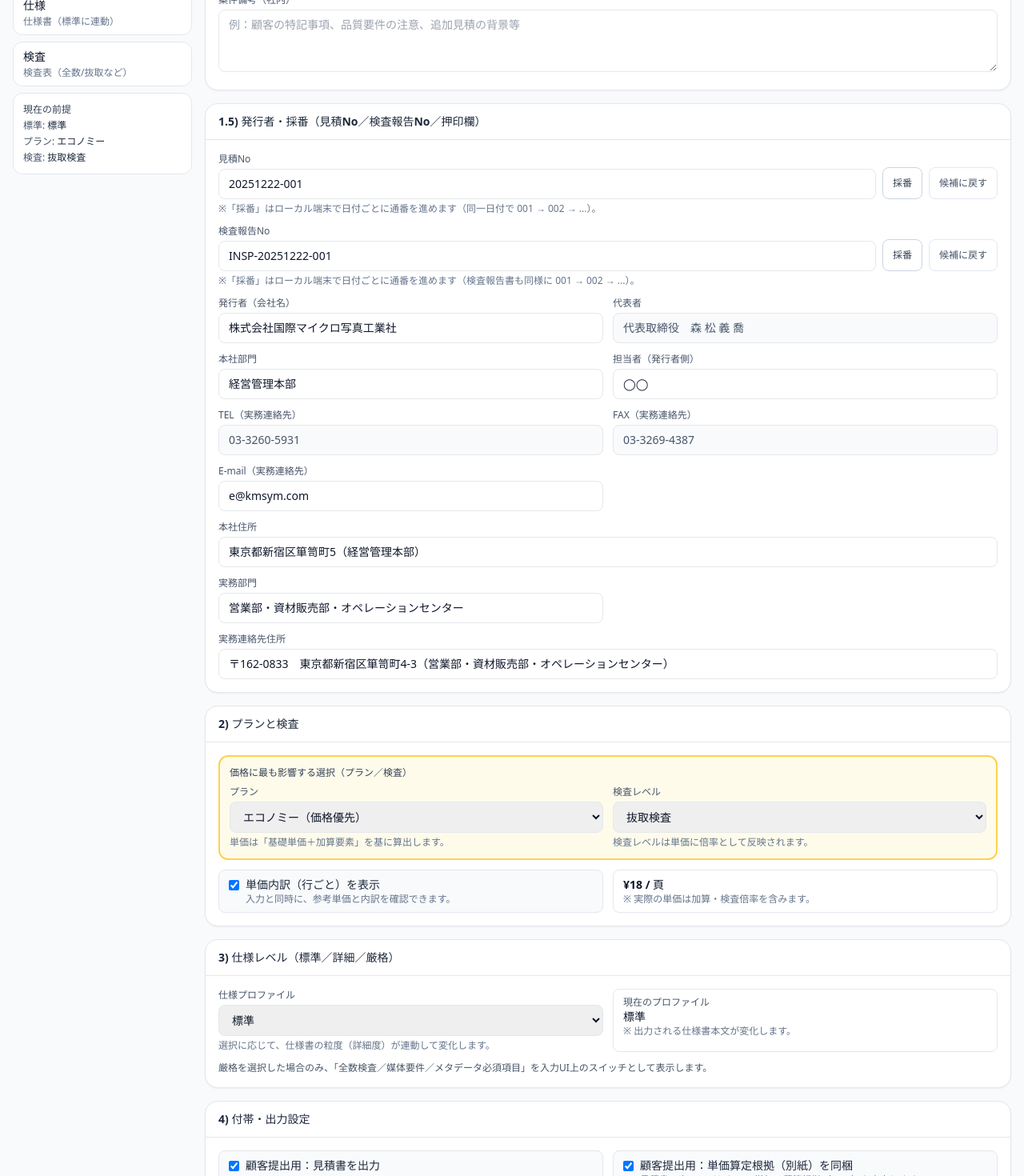
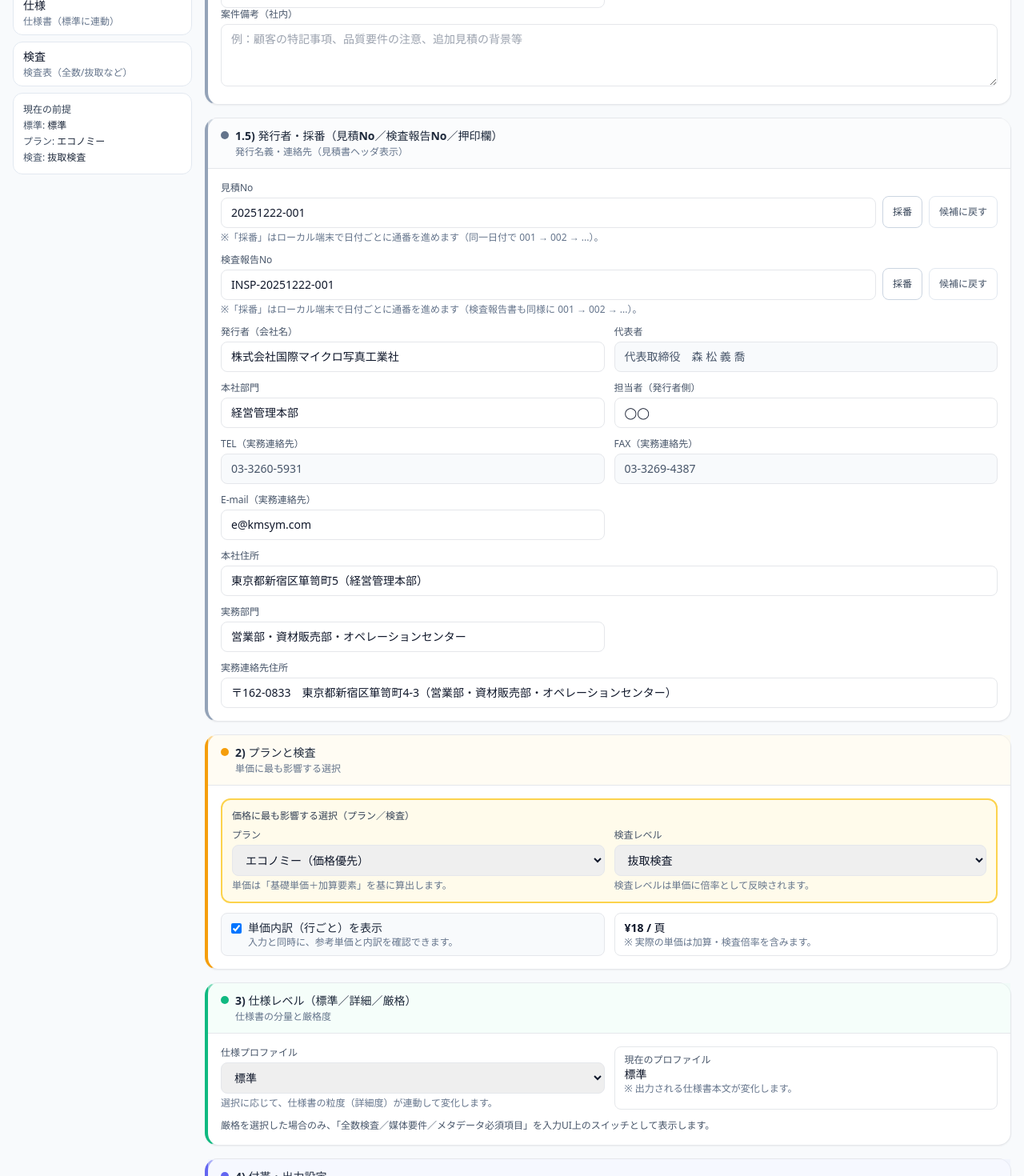
Before and after one commit to atty-ito/pj-mirai-pricing2, a React (Vite) app: page / in a window 1280 px wide. Shown: the part 380-1850 px from the top of the page at 80% size. Built offline with nearby package versions, Linux system fonts and the light colour scheme.

Commit message:
入力画面変更

```diff
--- a/src/App.tsx
+++ b/src/App.tsx
@@ -489,7 +489,44 @@ function computeCalc(data: Data): CalcResult {
     });
   }
 
-  // 2) 案件単位の固定費
+  // 2) 特殊工程・実費（自由入力）
+  // - 旧：品目＋金額（amount）だけ
+  // - 新：品目＋数量＋単価（qty × unitPrice）も扱える（amount は最終の税抜金額）
+  for (const m of data.miscExpenses) {
+    const label = (m.label ?? "").trim();
+
+    const qty = Math.max(0, toInt(m.qty ?? 1, 1));
+    const unit = (m.unit ?? "式").trim() || "式";
+
+    // unitPrice が未設定でも旧データ互換として amount を単価扱いにできるよう補完する
+    const unitPrice =
+      m.unitPrice != null
+        ? Math.max(0, Math.round(m.unitPrice))
+        : qty > 0
+          ? Math.max(0, Math.round(m.amount / qty))
+          : Math.max(0, Math.round(m.amount));
+
+    // 旧互換：qty/unit/unitPrice が未入力なら amount をそのまま採る（単価＝合計）
+    const amount =
+      m.unitPrice != null || m.qty != null || m.unit != null
+        ? Math.max(0, Math.round(qty * unitPrice))
+        : Math.max(0, Math.round(m.amount));
+
+    if (!label && amount === 0) continue;
+
+    lineItems.push({
+      kind: "misc",
+      label: label || "特殊工程・実費",
+      qty: qty || 1,
+      unit,
+      unitPrice,
+      amount,
+    });
+  }
+
+
+
+// 3) 案件単位の固定費
   const fixed = PROJECT_FIXED_FEES[data.tier];
   lineItems.push({
     kind: "fixed",
@@ -508,7 +545,7 @@ function computeCalc(data: Data): CalcResult {
     amount: fixed.management,
   });
 
-  // 3) 付帯（定額）
+  // 4) 付帯（定額）
   if (data.includeFumigation) {
     lineItems.push({
       kind: "addon",
@@ -557,41 +594,6 @@ function computeCalc(data: Data): CalcResult {
       unit: "式",
       unitPrice: ADDON_FIXED_FEES.encryption,
       amount: ADDON_FIXED_FEES.encryption,
-    });
-  }
-
-  // 4) 特殊工程・実費（自由入力）
-  // - 旧：品目＋金額（amount）だけ
-  // - 新：品目＋数量＋単価（qty × unitPrice）も扱える（amount は最終の税抜金額）
-  for (const m of data.miscExpenses) {
-    const label = (m.label ?? "").trim();
-
-    const qty = Math.max(0, toInt(m.qty ?? 1, 1));
-    const unit = (m.unit ?? "式").trim() || "式";
-
-    // unitPrice が未設定でも旧データ互換として amount を単価扱いにできるよう補完する
-    const unitPrice =
-      m.unitPrice != null
-        ? Math.max(0, Math.round(m.unitPrice))
-        : qty > 0
-          ? Math.max(0, Math.round(m.amount / qty))
-          : Math.max(0, Math.round(m.amount));
-
-    // 旧互換：qty/unit/unitPrice が未入力なら amount をそのまま採る（単価＝合計）
-    const amount =
-      m.unitPrice != null || m.qty != null || m.unit != null
-        ? Math.max(0, Math.round(qty * unitPrice))
-        : Math.max(0, Math.round(m.amount));
-
-    if (!label && amount === 0) continue;
-
-    lineItems.push({
-      kind: "misc",
-      label: label || "特殊工程・実費",
-      qty: qty || 1,
-      unit,
-      unitPrice,
-      amount,
     });
   }
 
@@ -857,11 +859,54 @@ function buildSpecSections(data: Data): SpecSection[] {
 
 // ---- UI部品 ----
 
-function Card(props: { title: string; children: ReactNode; right?: ReactNode }) {
+type CardTone = "slate" | "indigo" | "emerald" | "amber" | "rose";
+
+const CARD_TONE: Record<CardTone, { outer: string; header: string; dot: string }> = {
+  slate: {
+    outer: "border-l-4 border-l-slate-400 print:border-l-0",
+    header: "bg-slate-50/60 print:bg-white",
+    dot: "bg-slate-500",
+  },
+  indigo: {
+    outer: "border-l-4 border-l-indigo-500 print:border-l-0",
+    header: "bg-indigo-50/50 print:bg-white",
+    dot: "bg-indigo-500",
+  },
+  emerald: {
+    outer: "border-l-4 border-l-emerald-500 print:border-l-0",
+    header: "bg-emerald-50/50 print:bg-white",
+    dot: "bg-emerald-500",
+  },
+  amber: {
+    outer: "border-l-4 border-l-amber-500 print:border-l-0",
+    header: "bg-amber-50/60 print:bg-white",
+    dot: "bg-amber-500",
+  },
+  rose: {
+    outer: "border-l-4 border-l-rose-500 print:border-l-0",
+    header: "bg-rose-50/50 print:bg-white",
+    dot: "bg-rose-500",
+  },
+};
+
+function Card(props: { title: string; children: ReactNode; right?: ReactNode; tone?: CardTone; subtitle?: string }) {
+  const tone: CardTone = props.tone ?? "slate";
+  const t = CARD_TONE[tone];
   return (
-    <div className="print-page rounded-2xl border bg-white shadow-sm print:rounded-none print:border-0 print:shadow-none">
-      <div className="flex items-center justify-between border-b px-4 py-3">
-        <div className="text-sm font-semibold text-slate-800">{props.title}</div>
+    <div
+      className={[
+        "print-page rounded-2xl border bg-white shadow-sm print:rounded-none print:border-0 print:shadow-none",
+        t.outer,
+      ].join(" ")}
+    >
+      <div className={["flex items-center justify-between border-b px-4 py-3 print:bg-white", t.header].join(" ")}>
+        <div className="flex items-start gap-2">
+          <span className={["mt-1 inline-block h-2.5 w-2.5 rounded-full print:hidden", t.dot].join(" ")} />
+          <div>
+            <div className="text-sm font-semibold text-slate-800">{props.title}</div>
+            {props.subtitle ? <div className="mt-0.5 text-xs text-slate-500">{props.subtitle}</div> : null}
+          </div>
+        </div>
         {props.right}
       </div>
       <div className="p-4">{props.children}</div>
@@ -886,7 +931,7 @@ function TextField(props: {
       <Label>{props.label}</Label>
       <input
         className={[
-          "w-full rounded-lg border px-3 py-2 text-sm",
+          "w-full rounded-lg border px-3 py-2 text-sm focus:outline-none focus:ring-2 focus:ring-indigo-200 focus:border-indigo-400",
           disabled ? "bg-slate-50 text-slate-600" : "bg-white",
         ].join(" ")}
         value={String(props.value)}
@@ -909,7 +954,7 @@ function TextAreaField(props: {
     <div>
       <Label>{props.label}</Label>
       <textarea
-        className="w-full rounded-lg border px-3 py-2 text-sm"
+        className="w-full rounded-lg border px-3 py-2 text-sm focus:outline-none focus:ring-2 focus:ring-indigo-200 focus:border-indigo-400"
         value={String(props.value)}
         placeholder={props.placeholder}
         rows={props.rows ?? 4}
@@ -932,7 +977,7 @@ function NumberField(props: {
       <Label>{props.label}</Label>
       <div className="flex items-center gap-2">
         <input
-          className="w-full rounded-lg border px-3 py-2 text-sm"
+          className="w-full rounded-lg border px-3 py-2 text-sm focus:outline-none focus:ring-2 focus:ring-indigo-200 focus:border-indigo-400"
           type="number"
           min={props.min ?? 0}
           step={props.step ?? 1}
@@ -956,7 +1001,7 @@ function SelectField<T extends string | number>(props: {
     <div>
       <Label>{props.label}</Label>
       <select
-        className="w-full rounded-lg border px-3 py-2 text-sm"
+        className="w-full rounded-lg border px-3 py-2 text-sm focus:outline-none focus:ring-2 focus:ring-indigo-200 focus:border-indigo-400"
         value={String(props.value)}
         onChange={(e) => {
           const raw = e.target.value;
@@ -1597,7 +1642,7 @@ export default function App() {
           <main className="min-w-0 flex-1">
             {view === "input" ? (
               <div className="space-y-4">
-                          <Card title="1) 基本情報">
+                          <Card title="1) 基本情報" tone="slate" subtitle="宛先・件名・日付など（見積／仕様／検査で共通）">
                             <div className="grid grid-cols-2 gap-3">
                               <TextField label="顧客名" value={data.clientName} onChange={(v) => setData((p) => ({ ...p, clientName: v }))} />
                               <TextField label="案件名" value={data.projectName} onChange={(v) => setData((p) => ({ ...p, projectName: v }))} />
@@ -1616,7 +1661,7 @@ export default function App() {
                             </div>
 
                           </Card>
-                          <Card title="1.5) 発行者・採番（見積No／検査報告No／押印欄）">
+                          <Card title="1.5) 発行者・採番（見積No／検査報告No／押印欄）" tone="slate" subtitle="発行名義・連絡先（見積書ヘッダ表示）">
                             <div className="grid grid-cols-2 gap-3">
                               <div className="col-span-2">
                                 <div className="flex items-end gap-2">
@@ -1722,7 +1767,7 @@ export default function App() {
                             </div>
                           </Card>
 
-                          <Card title="2) プランと検査">
+                          <Card title="2) プランと検査" tone="amber" subtitle="単価に最も影響する選択">
                             <div className="rounded-xl border-2 border-amber-300 bg-amber-50 p-3">
                               <div className="text-xs font-semibold text-slate-700">価格に最も影響する選択（プラン／検査）</div>
                               <div className="mt-2 grid grid-cols-2 gap-3">
@@ -1766,7 +1811,7 @@ export default function App() {
                             </div>
                           </Card>
 
-                          <Card title="3) 仕様レベル（標準／詳細／厳格）">
+                          <Card title="3) 仕様レベル（標準／詳細／厳格）" tone="emerald" subtitle="仕様書の分量と厳格度">
                             <div className="grid grid-cols-2 gap-3">
                               <SelectField<SpecProfile>
                                 label="仕様プロファイル"
@@ -1817,7 +1862,7 @@ export default function App() {
                             )}
                           </Card>
 
-                          <Card title="4) 付帯・出力設定">
+                          <Card title="4) 付帯・出力設定" tone="indigo" subtitle="提出物の出力ページ／付帯作業のON/OFF">
                             <div className="grid grid-cols-2 gap-3">
                               <Checkbox
                                 label="顧客提出用：見積書を出力"
@@ -1913,7 +1958,7 @@ export default function App() {
                             </div>
                           </Card>
 
-                          <Card title="5) 検査結果（提出用：合否・件数・再作業）">
+                          <Card title="5) 検査結果（提出用：合否・件数・再作業）" tone="indigo" subtitle="提出用検査表に反映されます">
                             <div className="grid grid-cols-1 md:grid-cols-2 gap-3">
                               <TextField
                                 label="検査実施日"
@@ -1981,6 +2026,8 @@ export default function App() {
 
                           <Card
                             title="6) 対象資料（行ごとに単価が変わる）"
+                            tone="emerald"
+                            subtitle="サイズ・形式・OCR等により単価が変動します"
                             right={<TinyButton label="＋行を追加" onClick={addWorkItem} kind="primary" />}
                           >
                             <div className="space-y-4">
@@ -2154,7 +2201,9 @@ export default function App() {
                           </Card>
 
                           <Card
-                            title="6) 特殊工程・実費（自由入力：品目＋数量＋単価 → 見積反映）"
+                            title="7) 特殊工程・実費（自由入力：品目＋数量＋単価 → 見積反映）"
+                            tone="rose"
+                            subtitle="大型図面・撮影・前処理など、標準単価モデル外をここで吸収"
                             right={<TinyButton label="＋追加" onClick={addMiscExpense} kind="primary" />}
                           >
                             {data.miscExpenses.length === 0 ? (
@@ -2244,7 +2293,7 @@ export default function App() {
                             )}
                           </Card>
 
-                          <Card title="7) 概算合計（税抜・税込）">
+                          <Card title="8) 概算合計（税抜・税込）" tone="slate" subtitle="入力内容の概算（見積書の自動計算結果）">
                             <div className="grid grid-cols-3 gap-3">
                               <div className="rounded-xl border bg-white p-3">
                                 <div className="text-xs text-slate-600">小計（税抜）</div>
```
